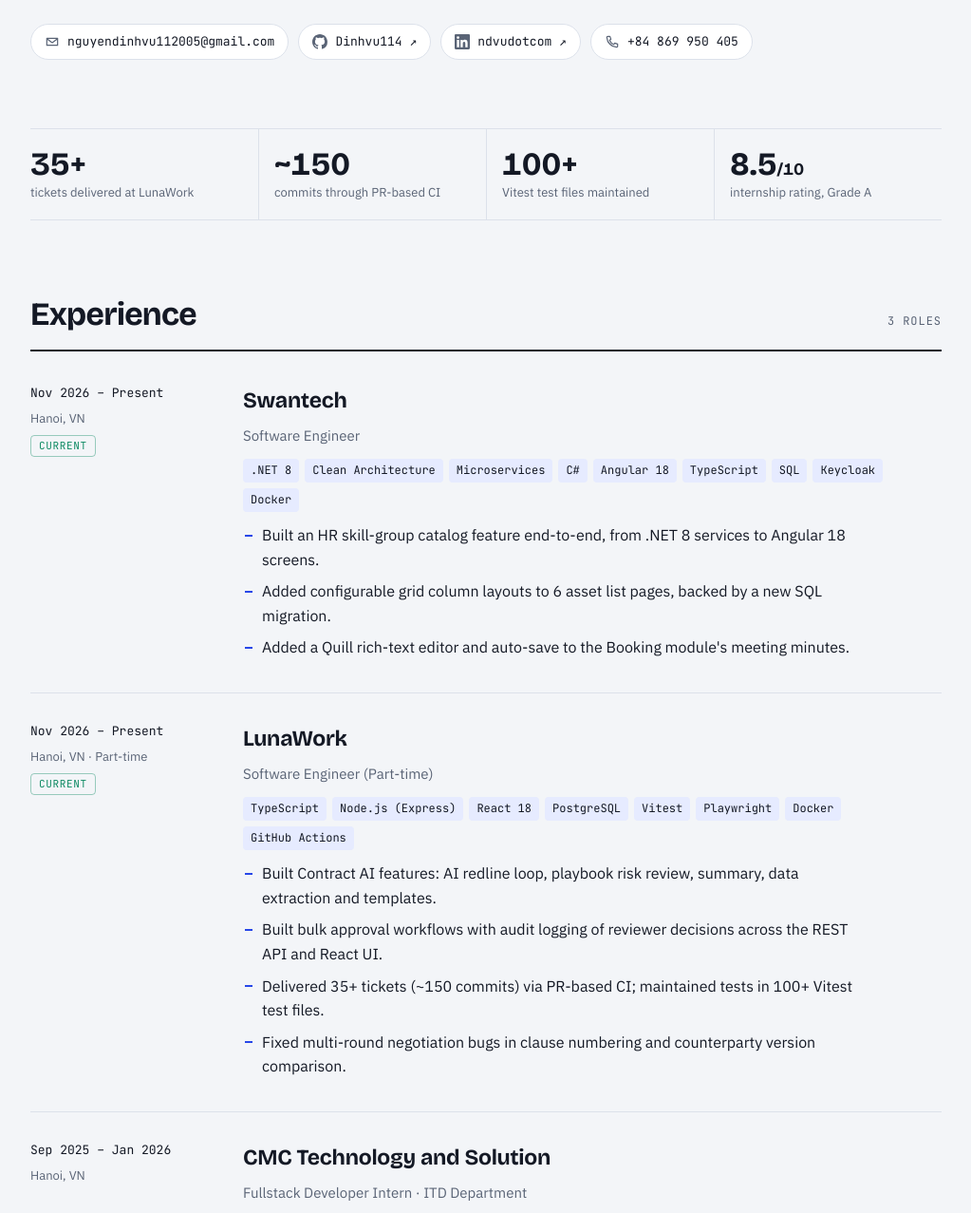
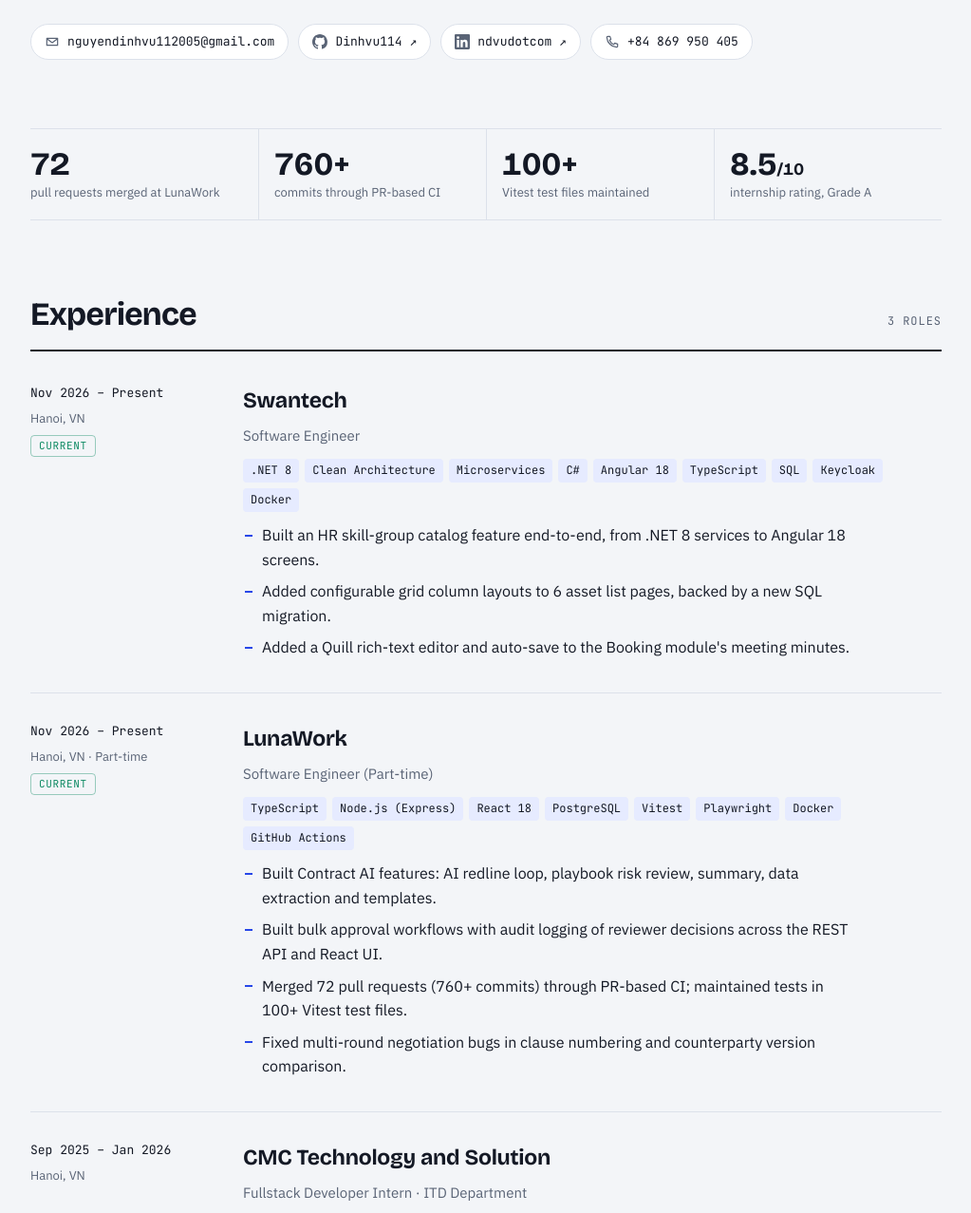
Before and after one commit to Dinhvu114/Dinhvu114.github.io, a plain HTML site: page index.html in a window 1280 px wide. Shown: the part 453-1730 px from the top of the page at 95% size, without its empty margins (128-1151 px from the left). Drawn offline with nearby package versions, Linux system fonts and the light colour scheme.

Commit message:
Update LunaWork figures from GitHub activity
72 merged pull requests and 760+ commits, replacing the earlier 35+ tickets and ~150 commits.

Co-Authored-By: Claude Opus 5.5 <noreply@anthropic.com>

```diff
--- a/index.html
+++ b/index.html
@@ -188,8 +188,8 @@ footer{display:flex;flex-wrap:wrap;justify-content:space-between;gap:12px;border
   </header>
 
   <div class="figs" aria-label="Highlights">
-    <div class="fig"><b>35+</b><span data-vi="ticket đã hoàn thành tại LunaWork">tickets delivered at LunaWork</span></div>
-    <div class="fig"><b>~150</b><span data-vi="commit qua quy trình PR và CI">commits through PR-based CI</span></div>
+    <div class="fig"><b>72</b><span data-vi="pull request đã merge tại LunaWork">pull requests merged at LunaWork</span></div>
+    <div class="fig"><b>760+</b><span data-vi="commit qua quy trình PR và CI">commits through PR-based CI</span></div>
     <div class="fig"><b>100+</b><span data-vi="file test Vitest đang duy trì">Vitest test files maintained</span></div>
     <div class="fig"><b>8.5<small style="font-size:18px">/10</small></b><span data-vi="đánh giá thực tập, xếp loại A">internship rating, Grade A</span></div>
   </div>
@@ -220,7 +220,7 @@ footer{display:flex;flex-wrap:wrap;justify-content:space-between;gap:12px;border
         <ul class="pts">
           <li data-vi="Xây dựng các tính năng Contract AI: vòng lặp redline bằng AI, rà soát rủi ro theo playbook, tóm tắt, trích xuất dữ liệu và mẫu hợp đồng.">Built Contract AI features: AI redline loop, playbook risk review, summary, data extraction and templates.</li>
           <li data-vi="Xây dựng quy trình phê duyệt hàng loạt, có ghi log kiểm toán quyết định của người duyệt trên cả REST API và giao diện React.">Built bulk approval workflows with audit logging of reviewer decisions across the REST API and React UI.</li>
-          <li data-vi="Hoàn thành 35+ ticket (~150 commit) qua quy trình PR và CI; duy trì test trong hơn 100 file test Vitest.">Delivered 35+ tickets (~150 commits) via PR-based CI; maintained tests in 100+ Vitest test files.</li>
+          <li data-vi="Merge 72 pull request (760+ commit) qua quy trình PR và CI; duy trì test trong hơn 100 file test Vitest.">Merged 72 pull requests (760+ commits) through PR-based CI; maintained tests in 100+ Vitest test files.</li>
           <li data-vi="Sửa lỗi đàm phán nhiều vòng ở phần đánh số điều khoản và so sánh phiên bản của đối tác.">Fixed multi-round negotiation bugs in clause numbering and counterparty version comparison.</li>
         </ul>
       </div>
```
